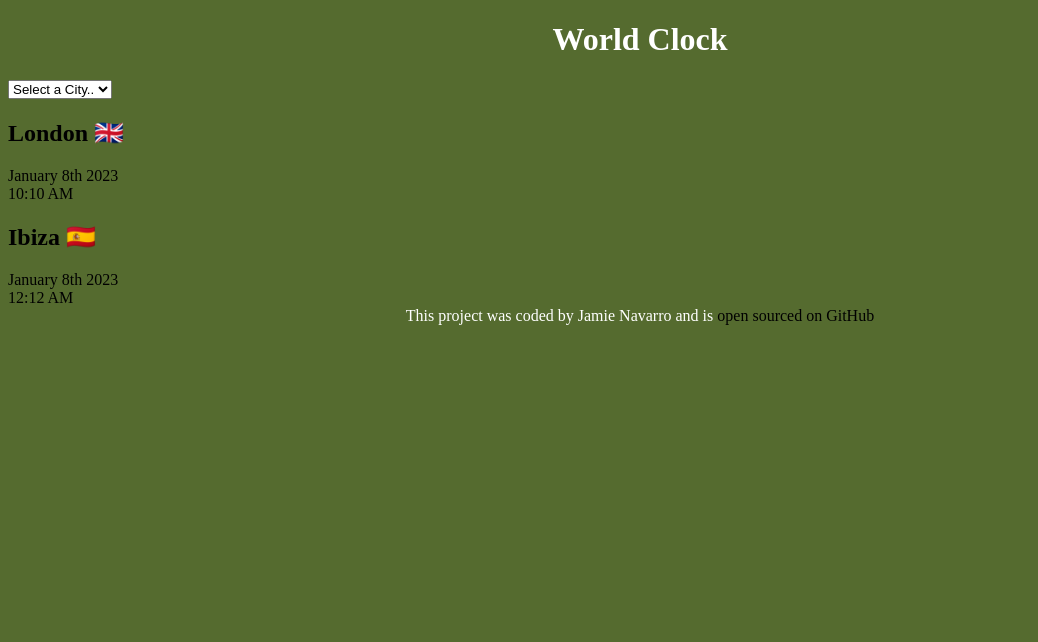
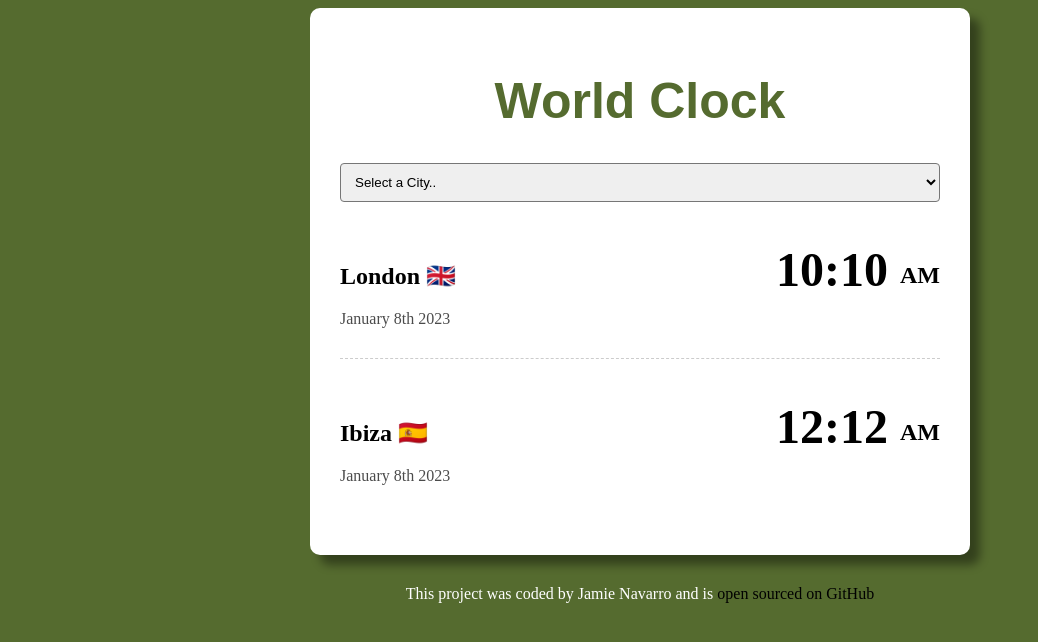
Before and after one commit to Jpeace1342/worldclock, a plain HTML site: page index.html in a window 1280 px wide. Shown: the whole page, without its empty margins (0-1038 px from the left). Drawn offline with Linux system fonts and the light colour scheme.

Commit message:
Added css to index city+time

```diff
--- a/index.html
+++ b/index.html
@@ -18,25 +18,20 @@
 </select>
 
     <div class="city">
+      <div>
         <h2>London 🇬🇧</h2>
         <div class="date">January 8th 2023</div>
-<div class="time">10:10 AM</div>
       </div>
-
+      <div class="time">10:10 <small> AM </small></div>
+    </div>
     <div class="city">
+      <div>
         <h2>Ibiza 🇪🇸</h2>
         <div class="date">January 8th 2023</div>
-  <div class="time">12:12 AM</div>
       </div>
-
-
-
-
-
-
-
-
-
+      <div class="time">12:12 <small> AM </small></div>
+    </div>
+    </div>
 
 </div>
   <footer>
--- a/src/style.css
+++ b/src/style.css
@@ -1,7 +1,57 @@
-h1,
+.container {
+  max-width: 600px;
+  margin: 0 auto;
+  background: white;
+  padding: 30px;
+  box-shadow: 10px 10px 10px rgba(0, 0, 0, 0.4);
+  border-radius: 10px;
+}
+
+select {
+  display: block;
+  width: 100%;
+  border-radius: 4px;
+  padding: 10px;
+}
+
+.city {
+  display: flex;
+  margin: 10px 0;
+  justify-content: space-between;
+  padding: 30px 0;
+  border-bottom: 1px dashed rgba(0, 0, 0, 0.2);
+}
+
+.city:last-child {
+  border: none;
+}
+
+.date {
+  opacity: 0.7;
+}
+
+.time {
+  font-size: 48px;
+  font-weight: bold;
+}
+
+.time small {
+  font-size: 24px;
+  vertical-align: middle;
+  line-height: 48px;
+}
+
+h1 {
+  text-align: center;
+  color: darkolivegreen;
+  font-family: sans-serif;
+  font-size: 50px;
+}
+
 footer {
   text-align: center;
   color: white;
+  padding-top: 30px;
 }
 
 body {
```
Lines whose indentation alone changed are shown as unchanged.
